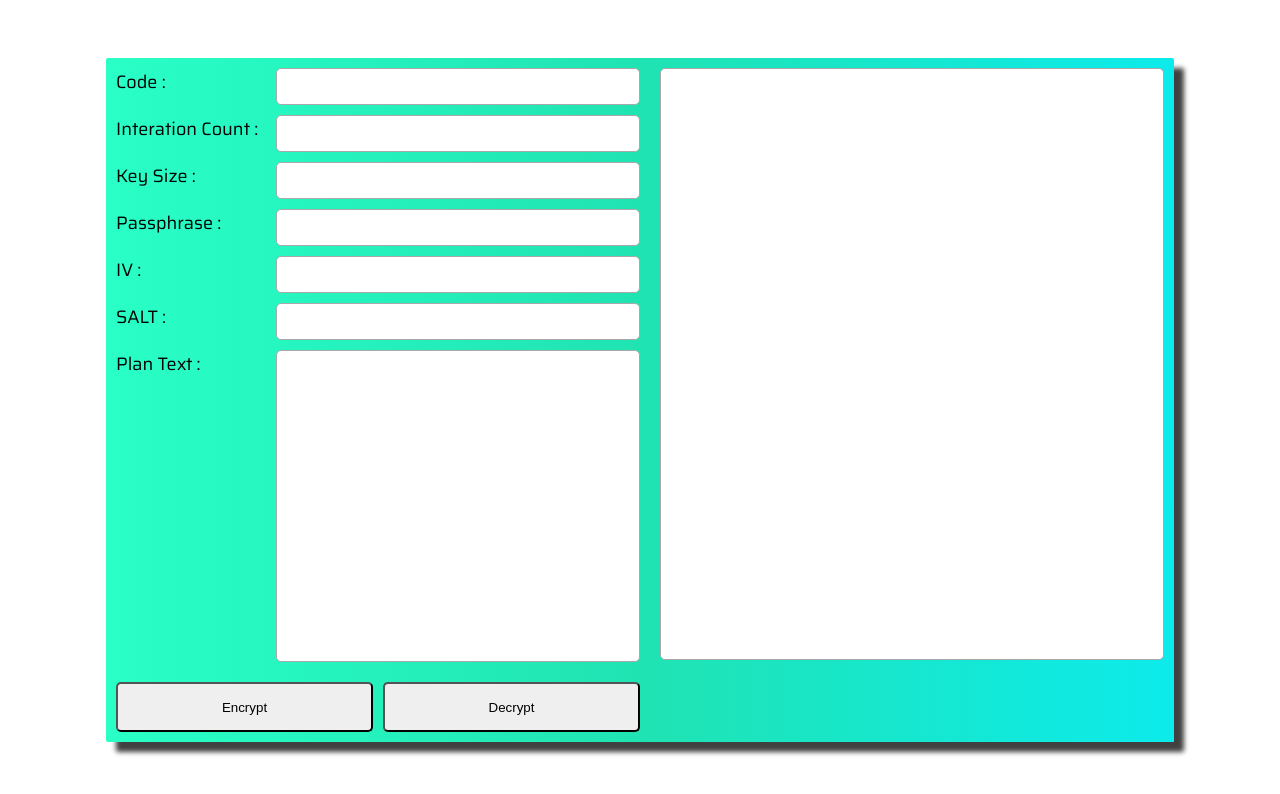
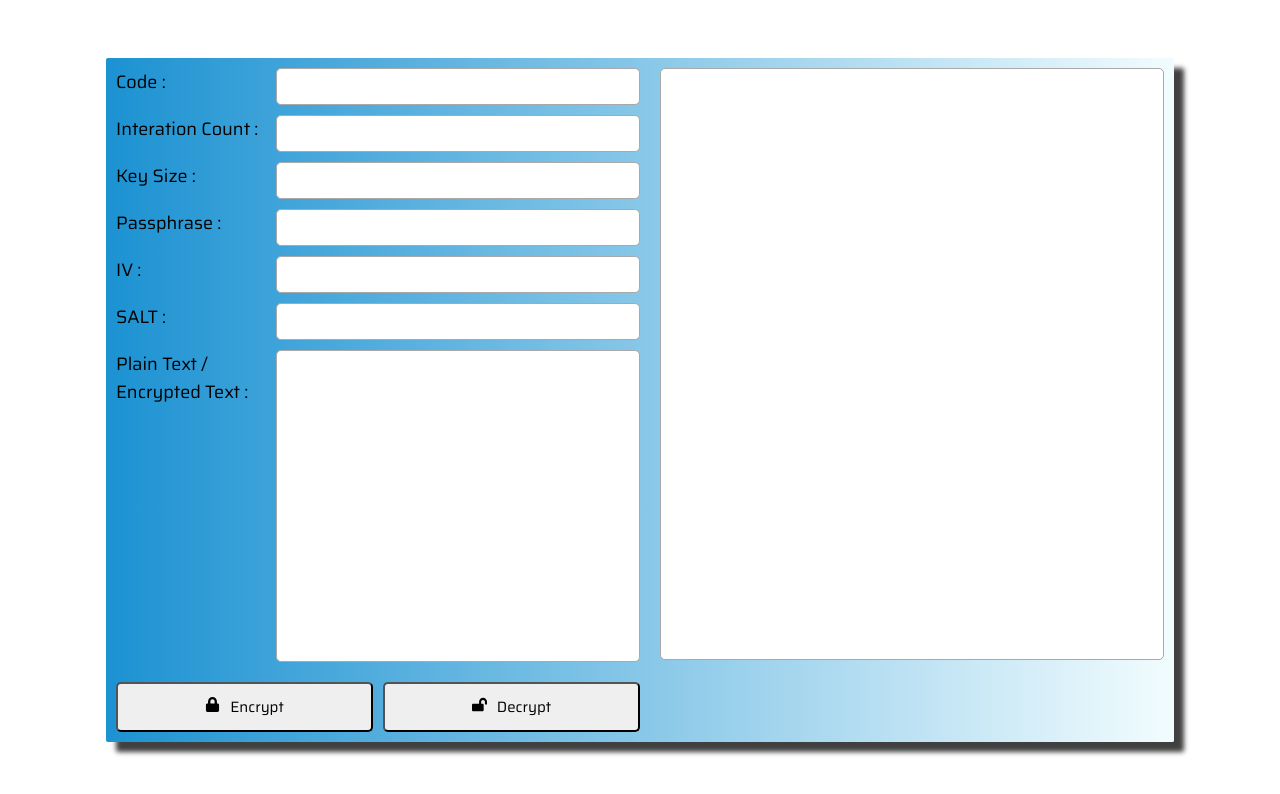
Before and after one commit to nottnt/encrypt-tools, a React app: page / in a window 1280 px wide. Shown: the top 794 px of the page. Built offline with nearby package versions, Linux system fonts and the light colour scheme.

Commit message:
add gh-pages

```diff
--- a/src/components/Button.js
+++ b/src/components/Button.js
@@ -1,5 +1,6 @@
 import React from 'react'
 import styled from '@emotion/styled'
+import { FaLock, FaLockOpen } from 'react-icons/fa'
 
 const Container = styled.div`
   width: 100%;
@@ -11,6 +12,13 @@ const ButtonWrapper = styled.button`
   border-radius: 5px;
 `
 
+const Icon = styled.span`
+  padding-right: 10px;
+  font-size: 15px;
+`
+const Label = styled.span`
+  font-size: 15px;
+`
 class Button extends React.Component {
   constructor(props) {
     super(props)
@@ -24,10 +32,17 @@ class Button extends React.Component {
   }
 
   render() {
-    const { styles } = this.props
+    const { styles, method, handleClick } = this.props
     return(
       <Container style={styles}>
-        <ButtonWrapper onClick={() => this.props.encryptFn()}>{this.props.label}</ButtonWrapper>
+        <ButtonWrapper onClick={ () => handleClick() }>
+          <Icon>
+            {
+              method === 'encrypt' ? <FaLock /> : <FaLockOpen />
+            }
+          </Icon>
+          <Label>{ this.props.label }</Label>
+        </ButtonWrapper>
       </Container>
     )
   }
--- a/src/components/TextInput.js
+++ b/src/components/TextInput.js
@@ -1,6 +1,5 @@
 import React from 'react'
 import styled from '@emotion/styled'
-import { isNumber } from '../utils/tools'
 
 const Wrapper = styled.div`
   display: flex;
--- a/src/containers/App.css
+++ b/src/containers/App.css
@@ -1,6 +1,6 @@
 @import url('https://fonts.googleapis.com/css?family=Saira');
 
-body{
+* {
   font-family: 'Saira', sans-serif;
 }
 
--- a/src/containers/App.js
+++ b/src/containers/App.js
@@ -1,23 +1,20 @@
 import React from 'react'
 import styled from '@emotion/styled'
 import { connect } from 'react-redux'
-
-import logo from './logo.svg';
 import './App.css';
-// import './App.scss';
 import Result from './Result'
 import Input from './Input'
 import Button from '../components/Button'
-import { testAction, setValue } from '../actions/action'
-import { encryptData } from '../utils/tools'
-import encrypt from '../utils/encrypt'
+import { setValue } from '../actions/action'
+import { encrypt, decrypt } from '../utils/encryption'
 
 const ContainerWrapper = styled.div`
   // overflow: hidden;
   margin: 1em 0;
-  background: #0cebeb;  /* fallback for old browsers */
-  background: -webkit-linear-gradient(to right, #29ffc6, #20e3b2, #0cebeb);  /* Chrome 10-25, Safari 5.1-6 */
-  background: linear-gradient(to right, #29ffc6, #20e3b2, #0cebeb); /* W3C, IE 10+/ Edge, Firefox 16+, Chrome 26+, Opera 12+, Safari 7+ */
+  background: #1c92d2;  /* fallback for old browsers */
+  background: -webkit-linear-gradient(to right, #1c92d2, #f2fcfe);  /* Chrome 10-25, Safari 5.1-6 */
+  background: linear-gradient(to right, #1c92d2, #f2fcfe); /* W3C, IE 10+/ Edge, Firefox 16+, Chrome 26+, Opera 12+, Safari 7+ */
+
   border-radius: 2px;
   -webkit-box-shadow: 10px 10px 5px 0px rgba(9,0,0,0.75);
   -moz-box-shadow: 10px 10px 5px 0px rgba(0,0,0,0.75);
@@ -45,11 +42,6 @@ const ButtonWrapper = styled.div`
   justify-content: center;
 `
 
-const divStyle = {
-  margin: '440px',
-  border: '5px solid pink'
-}
-
 const App = (props) => {
   console.log('app: ', props)
   return (
@@ -60,8 +52,9 @@ const App = (props) => {
             <Column>
               <Input style={{ color: 'red'}} { ...props } />
               <ButtonWrapper>
-                <Button label='Encrypt' { ...props } />
-                <Button styles={{marginLeft: '10px'}} label='Decrypt' { ...props } />
+                <Button label='Encrypt' handleClick={ () => props.encryptFn() } method='encrypt' { ...props } />
+                <Button styles={{marginLeft: '10px'}} handleClick={ () => props.decryptFn() } label='Decrypt' method='decrypt' { ...props } />
+                {/* <Button styles={{marginLeft: '10px'}} label='Clear' method='clear' { ...props } /> */}
               </ButtonWrapper>
             </Column>
             <Column>
@@ -82,9 +75,20 @@ const mapStateToProps = state => {
 }
 
 const mapDispatchToProps = dispatch => ({
-  testAction: () => dispatch(testAction()),
   setValue: (fieldId, value) => dispatch(setValue(fieldId, value)),
-  encryptFn: () => dispatch(encrypt())
+  encryptFn: () => {
+    dispatch(setValue('result', 'encrypting...'))
+    setTimeout( () => {
+      dispatch(encrypt())
+    }, 1000)
+
+  },
+  decryptFn: () => {
+    dispatch(setValue('result', 'decrypting...'))
+    setTimeout( () => {
+      dispatch(decrypt())
+    }, 1000)
+  }
 })
 
 export default connect(mapStateToProps, mapDispatchToProps)(App)
--- a/src/containers/App.scss
+++ /dev/null
@@ -1,90 +0,0 @@
-span,
-input {
-
-	border:2px solid rgba(255,255,255,.5);
-	font-size:1.75em;
-	padding:.25em .5em .3125em;
-	color:rgba(255,255,255,.5);
-	border-radius:.25em;
-	background:transparent;
-	transition:all .100s;
-
-	&:focus{
-		outline:none;
-		color:rgba(255,255,255,.75);
-		border-color:rgba(255,255,255,.75);
-	}
-
-	&.keyup {
-		color:white;
-		border-color:white;
-		text-shadow:0 0 .125em white;
-		box-shadow:0 0 .25em white,inset 0 0 .25em white;
-	}
-}
-
-
-canvas {
-	position:absolute;
-	left:0;
-	right:0;
-	top:0;
-	bottom:0;
-	pointer-events:none;
-}
-
-input {
-	font-family: "Arial Rounded MT Bold","Helvetica Rounded",Arial,sans-serif;
-}
-
-$placeholder-color:rgba(255,255,255,.5);
-
-::-webkit-input-placeholder {
-	color:$placeholder-color;
-	text-shadow:0 0 .125em transparent;
-	transition:all .25s;
-}
-input:focus::-webkit-input-placeholder {
-	opacity:.5;
-}
-
-::-moz-placeholder {
-	color:$placeholder-color;
-	text-shadow:0 0 .125em transparent;
-	transition:all .25s;
-}
-input:focus::-moz-placeholder {
-	opacity:.5;
-}
-
-:-ms-input-placeholder {
-	color:$placeholder-color;
-	text-shadow:0 0 .125em transparent;
-	transition:all .25s;
-}
-input:focus:-ms-input-placeholder {
-	opacity:.5;
-}
-
-html,body {
-	height:100%;
-	overflow:hidden;
-}
-
-html {
-	background:#333 url(https://s3-us-west-2.amazonaws.com/s.cdpn.io/68397/forest-fly-agaric-fog-moss-fliegenpilz.jpg) no-repeat center bottom;
-	background-size:cover;
-}
-
-body {
-	box-shadow:inset 0 0 5em #000;
-}
-
-input {
-	position:absolute;
-	box-sizing:border-box;
-	bottom: 4em;
-	left:50%;
-	width:11em;
-	margin-left:-5.5em;
-}
--- a/src/containers/Input.js
+++ b/src/containers/Input.js
@@ -15,7 +15,7 @@ const Input = (props) => {
       <TextInput id='passphrase' label='Passphrase' type='text' { ...props } />
       <TextInput id='iv' label='IV' type='text' { ...props } />
       <TextInput id='salt' label='SALT' type='text' { ...props } />
-      <TextArea id='planText' label='Plan Text' type='text' { ...props } />
+      <TextArea id='data' label='Plain Text / Encrypted Text' type='text' { ...props } />
     </Wrapper>
   )
 }
--- a/src/containers/Result.js
+++ b/src/containers/Result.js
@@ -11,7 +11,7 @@ const Content =  styled.textarea`
 const Result = (props) => {
   console.log('!!!props: ', props)
   return (
-    <Content readOnly value={ props.app.encrypted }></Content>
+    <Content readOnly value={ props.app.result }></Content>
   )
 }
 export default Result
--- a/src/utils/encrypt.js
+++ /dev/null
@@ -1,21 +0,0 @@
-import CryptoJS from 'crypto-js'
-import AES from 'crypto-js/aes'
-import Base64 from 'crypto-js/enc-base64'
-import Hex from 'crypto-js/enc-hex'
-import PBKDF2 from 'crypto-js/pbkdf2'
-import * as R from 'ramda'
-import { setValue } from '../actions/action'
-
-export default () => {
-  return async (dispatch, getState) => {
-    console.log(getState())
-    const state = getState()
-    const { planText, code, interationCount, keySize, passphrase, iv, salt } = state.app
-    const saltHex = Hex.parse(salt)
-    const key = PBKDF2(R.concat(passphrase, code), saltHex, { keySize: keySize, iterations: interationCount })
-    const encrypted = AES.encrypt(planText, key, { iv: Hex.parse(iv) })
-    const x  = Base64.stringify(encrypted.ciphertext)
-    console.log('encrypted: ', x)
-    dispatch(setValue('encrypted', Base64.stringify(encrypted.ciphertext)))
-  }
-}
--- /dev/null
+++ b/src/utils/encryption.js
@@ -0,0 +1,44 @@
+import CryptoJS from 'crypto-js'
+import AES from 'crypto-js/aes'
+import Base64 from 'crypto-js/enc-base64'
+import Hex from 'crypto-js/enc-hex'
+import PBKDF2 from 'crypto-js/pbkdf2'
+import * as R from 'ramda'
+import { setValue } from '../actions/action'
+
+export const encrypt = () => {
+  return async (dispatch, getState) => {
+    const state = getState()
+    const { data = '', code = '', interationCount = 0, keySize = 0, passphrase = '', iv = '', salt = '' } = state.app
+
+    try {
+      const saltHex = Hex.parse(salt)
+      const key = PBKDF2(R.concat(passphrase, code), saltHex, { keySize: keySize, iterations: interationCount })
+      const encrypted = AES.encrypt(data, key, { iv: Hex.parse(iv) })
+      dispatch(setValue('result', Base64.stringify(encrypted.ciphertext)))
+    } catch (error) {
+      dispatch(setValue('result', `Error encryption: ${error}`))
+    }
+  }
+}
+
+export const decrypt = () => {
+  return async (dispatch, getState) => {
+    const state = getState()
+    const { data = '', code = '', interationCount = 0, keySize = 0, passphrase = '', iv = '', salt = '' } = state.app
+
+    try {
+      const saltHex = Hex.parse(salt)
+      const key = PBKDF2(R.concat(passphrase, code), saltHex, { keySize: keySize, iterations: interationCount })
+      const cipherParams = CryptoJS.lib.CipherParams.create(
+        {
+          ciphertext: CryptoJS.enc.Base64.parse(data)
+        }
+      )
+      const decrypted = AES.decrypt(cipherParams, key, { iv: Hex.parse(iv) })
+      dispatch(setValue('result', CryptoJS.enc.Utf8.stringify(decrypted)))
+    } catch (error) {
+      dispatch(setValue('result', `Error decryption: ${error}`))
+    }
+  }
+}
--- a/src/utils/tools.js
+++ /dev/null
@@ -1,32 +0,0 @@
-
-const CryptoJS = require("crypto-js")
-const AES = require('crypto-js/aes')
-const Base64 = require('crypto-js/enc-base64')
-const Hex = require('crypto-js/enc-hex')
-const PBKDF2 = require('crypto-js/pbkdf2')
-const R = require('ramda')
-
-export const encryptData = (param, code, { interationCount, keySize, passphrase, iv, salt } ) => {
-  const saltHex = Hex.parse(salt)
-  const key = PBKDF2(R.concat(passphrase, code), saltHex, { keySize: keySize, iterations: interationCount })
-  const encrypted = AES.encrypt(param, key, { iv: Hex.parse(iv) })
-  return Base64.stringify(encrypted.ciphertext)
-}
-
-// export const decryptData = () => {
-//   const saltHex = Hex.parse(CONFIG.SALT)
-//     const key = PBKDF2(R.concat(CONFIG.PASSPHRASE, code), saltHex, { keySize: CONFIG.KEY_SIZE, iterations: CONFIG.ITERATION_COUNT })
-//     const cipherParams = CryptoJS.lib.CipherParams.create(
-//       {
-//         ciphertext: CryptoJS.enc.Base64.parse(cipherText)
-//       }
-//     )
-
-//     const decrypted = AES.decrypt(cipherParams, key, { iv: Hex.parse(CONFIG.IV) })
-//     return CryptoJS.enc.Utf8.stringify(decrypted)
-// }
-
-export const isNumber = value => {
-  const regx = new RegExp(/^\d+$/)
-  return regx.test(value)
-}
```
Also changed, not shown: package.json (+13 -5 lines), src/containers/logo.svg (deleted), 1 other file (tests, documents, lock files or other folders).
